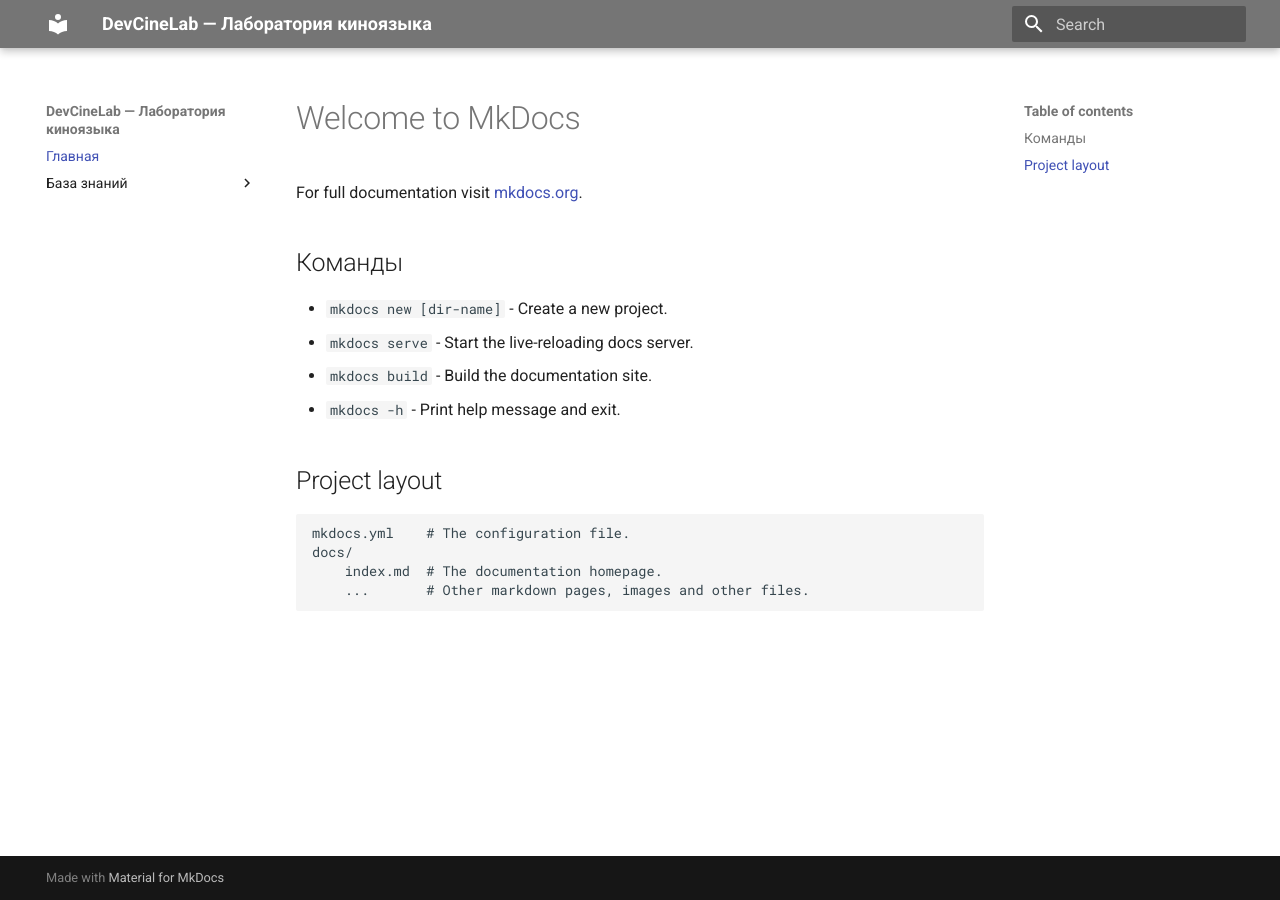
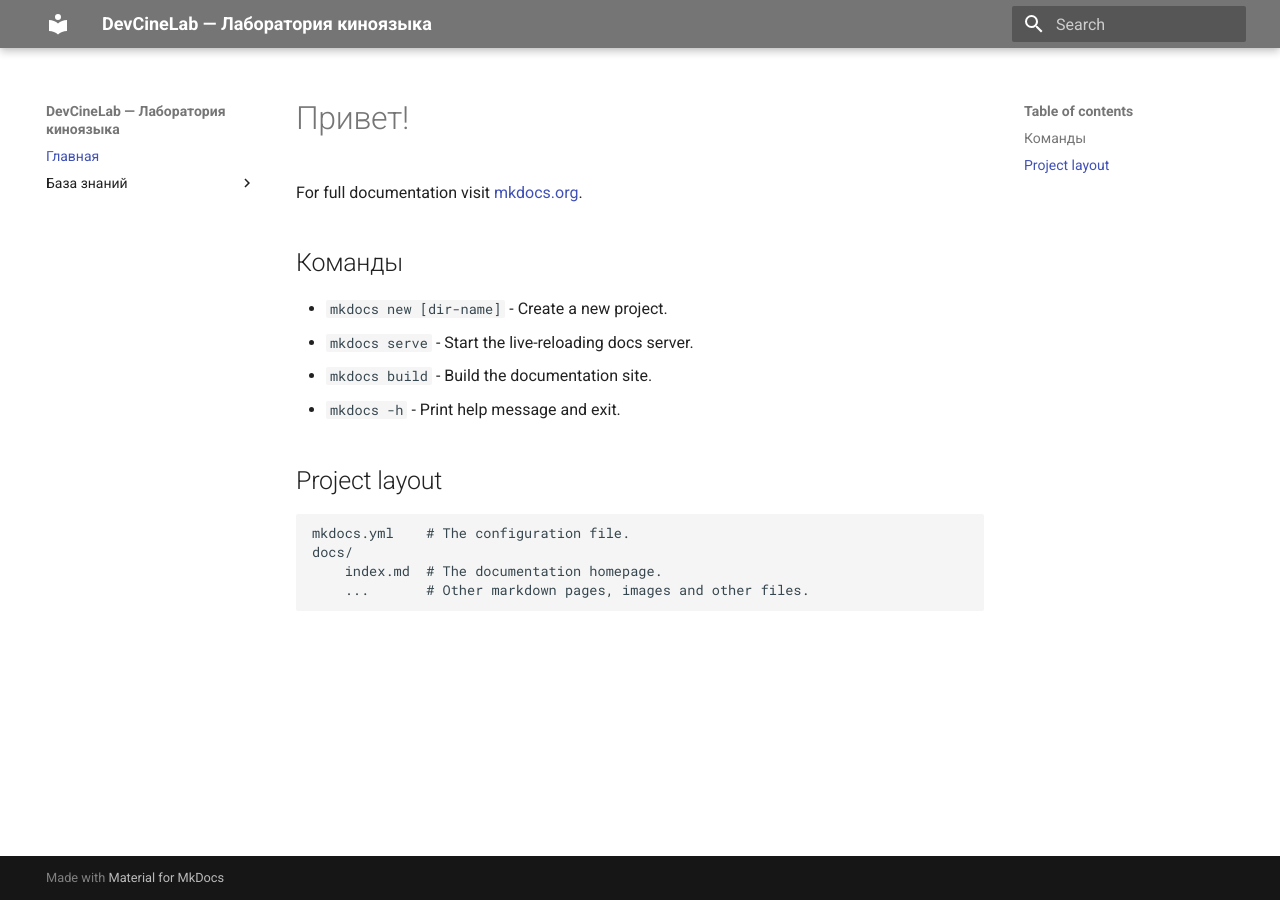
Before and after one commit to Avecher/DevCine, an MkDocs documentation site: the page built from docs/index.md, in a window 1280 px wide. Built offline with MkDocs 1.6.1 and Material for MkDocs 9.7.7, drawn with Linux system fonts in a browser that asks for light colours.

Commit message:
Update index.md

```diff
--- a/docs/index.md
+++ b/docs/index.md
@@ -1,4 +1,4 @@
-# Welcome to MkDocs
+# Привет!
 
 For full documentation visit [mkdocs.org](https://www.mkdocs.org).
 
```
